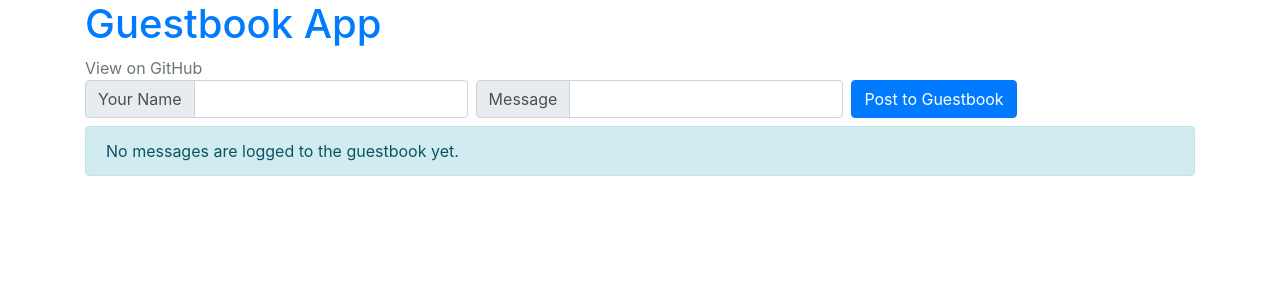
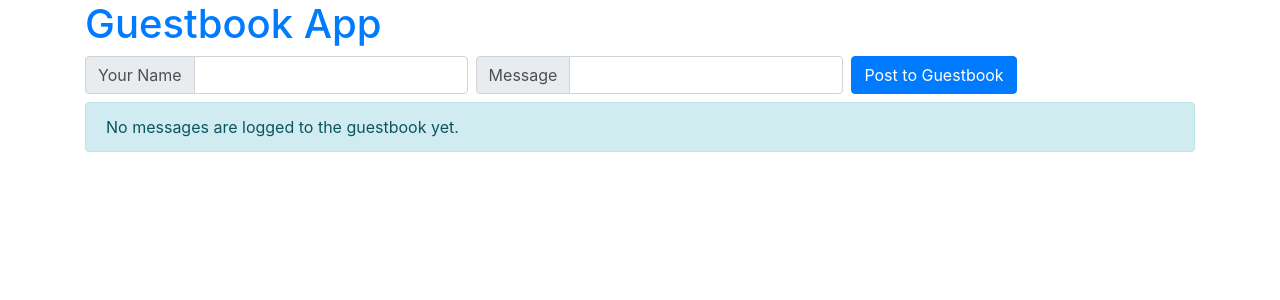
Before and after one commit to adindap-gcp/guestbook-django-app, a Django app: page / in a window 1280 px wide. Shown: the top 300 px of the page. Run offline with Django 3.2, Linux system fonts and the light colour scheme; data that the repository does not hold is empty; some libraries are stand-ins or nearby versions.

Commit message:
Update home.html: remove add to github text

```diff
--- a/src/message/templates/home.html
+++ b/src/message/templates/home.html
@@ -18,7 +18,6 @@
                     Guestbook App
                 </a>
             </h1>
-            <a href="#" class="text-muted">View on GitHub</a>
         </div>
     </div>
 
```
